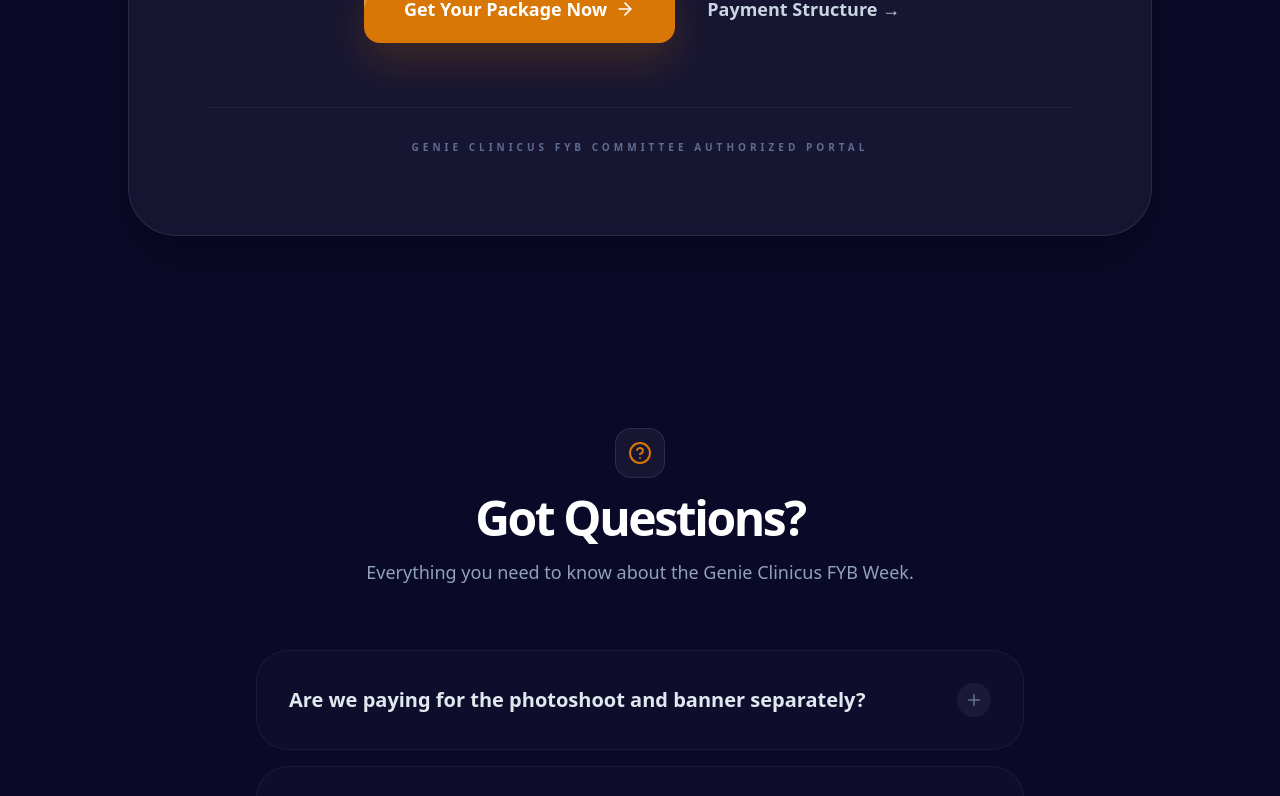
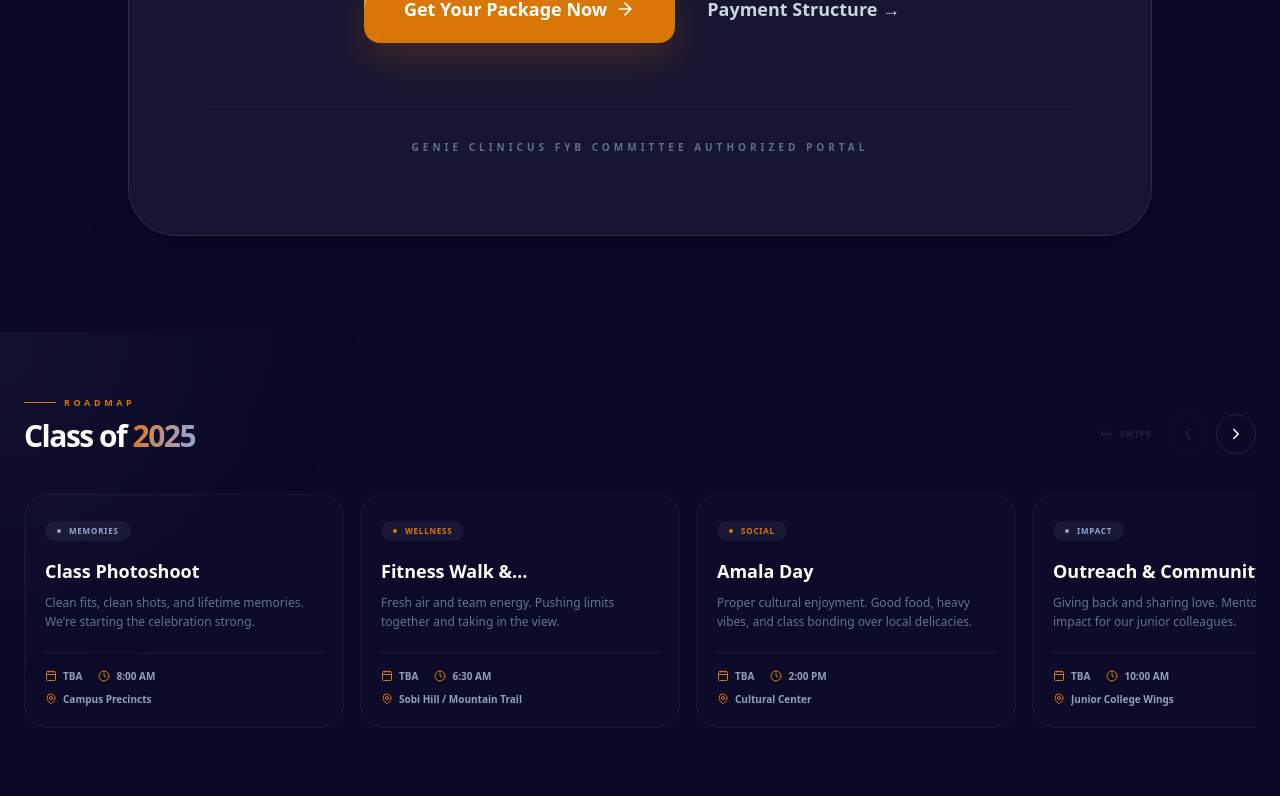
Before and after one commit to Hilosthone/genie-clinicus, a Next.js app: page / in a window 1280 px wide. Shown: the part 1320-2116 px from the top of the page. Built offline with nearby package versions, Linux system fonts and the light colour scheme.

Commit message:
feat: redesign events carousel and update footer contacts

```diff
--- a/app/page.tsx
+++ b/app/page.tsx
@@ -1,6 +1,6 @@
 import Navbar from '@/src/components/layout/Navbar'
 import Hero from '@/src/components/home/Hero'
-// import Events from '@/src/components/home/Events'
+import Events from '@/src/components/home/Events'
 import CTA from '@/src/components/home/CTA'
 import FAQ from '@/src/components/home/FAQ'
 import Footer from '@/src/components/layout/Footer'
@@ -11,7 +11,7 @@ export default function Home() {
       <Navbar />
       <Hero />
       <CTA />
-      {/* <Events /> */}
+      <Events />
       <FAQ />
       <Footer />
     </main>
--- a/src/components/home/Events.tsx
+++ b/src/components/home/Events.tsx
@@ -1,98 +1,164 @@
 // src/components/home/Events.tsx
 'use client'
 import { motion } from 'framer-motion'
-import { Calendar, Clock, MapPin } from 'lucide-react'
+import {
+  Calendar,
+  Clock,
+  MapPin,
+  ChevronRight,
+  ChevronLeft,
+  MoveHorizontal,
+} from 'lucide-react'
+import { useRef, useState, useEffect } from 'react'
 import { EVENTS } from '@/src/constants'
 
 export default function Events() {
+  const scrollRef = useRef<HTMLDivElement>(null)
+  const [canScrollLeft, setCanScrollLeft] = useState(false)
+  const [canScrollRight, setCanScrollRight] = useState(true)
+
+  const checkScroll = () => {
+    if (scrollRef.current) {
+      const { scrollLeft, scrollWidth, clientWidth } = scrollRef.current
+      setCanScrollLeft(scrollLeft > 10)
+      setCanScrollRight(scrollLeft < scrollWidth - clientWidth - 10)
+    }
+  }
+
+  useEffect(() => {
+    const el = scrollRef.current
+    if (el) {
+      el.addEventListener('scroll', checkScroll)
+      return () => el.removeEventListener('scroll', checkScroll)
+    }
+  }, [])
+
+  const scroll = (direction: 'left' | 'right') => {
+    if (scrollRef.current) {
+      const { clientWidth } = scrollRef.current
+      const offset =
+        direction === 'left' ? -clientWidth * 0.7 : clientWidth * 0.7
+      scrollRef.current.scrollBy({ left: offset, behavior: 'smooth' })
+    }
+  }
+
   return (
     <section
       id='events'
-      className='py-20 bg-[#0A0927] relative overflow-hidden'
+      className='py-16 bg-[#0A0927] relative overflow-hidden'
     >
-      {/* Background Glow */}
       <div className='absolute top-0 left-0 w-[400px] h-[400px] bg-[#93A5D1]/5 blur-[100px] rounded-full -translate-x-1/2 -translate-y-1/2' />
 
       <div className='container mx-auto px-6 relative z-10'>
-        <div className='max-w-xl mb-12'>
+        <div className='flex flex-col md:flex-row md:items-end justify-between mb-10 gap-4'>
+          <div className='max-w-md'>
             <motion.div
               initial={{ opacity: 0, x: -20 }}
               whileInView={{ opacity: 1, x: 0 }}
-            className='flex items-center gap-2 mb-3'
+              className='flex items-center gap-2 mb-2'
             >
-            <div className='h-[1px] w-10 bg-[#D97706]' />
-            <span className='text-[#D97706] font-black text-[10px] uppercase tracking-[0.4em]'>
-              Timeline
+              <div className='h-[1px] w-8 bg-[#D97706]' />
+              <span className='text-[#D97706] font-black text-[9px] uppercase tracking-[0.4em]'>
+                Roadmap
               </span>
             </motion.div>
-          <h2 className='text-3xl md:text-4xl font-black text-white tracking-tighter mb-4'>
-            The{' '}
+            <h2 className='text-3xl font-black text-white tracking-tighter'>
+              Class of{' '}
               <span className='text-transparent bg-clip-text bg-gradient-to-r from-[#D97706] to-[#93A5D1]'>
-              Milestone
-            </span>{' '}
-            Week.
+                2025
+              </span>
             </h2>
-          <p className='text-slate-400 font-medium text-base leading-relaxed'>
-            Mark your folders. Here is the official schedule for our final week
-            of excellence.
-          </p>
           </div>
 
-        <div className='grid grid-cols-1 md:grid-cols-2 lg:grid-cols-3 gap-6'>
+          <div className='flex items-center gap-4'>
+            <div className='hidden sm:flex items-center gap-2 text-white/10 font-bold text-[9px] uppercase tracking-widest'>
+              <MoveHorizontal size={12} />
+              <span>Swipe</span>
+            </div>
+
+            <div className='flex gap-2'>
+              <button
+                onClick={() => scroll('left')}
+                disabled={!canScrollLeft}
+                className={`w-10 h-10 rounded-full border border-white/10 flex items-center justify-center text-white transition-all ${!canScrollLeft ? 'opacity-10 cursor-not-allowed' : 'hover:bg-white/5'}`}
+              >
+                <ChevronLeft size={18} />
+              </button>
+              <button
+                onClick={() => scroll('right')}
+                disabled={!canScrollRight}
+                className={`w-10 h-10 rounded-full border border-white/10 flex items-center justify-center text-white transition-all ${!canScrollRight ? 'opacity-10 cursor-not-allowed' : 'hover:bg-white/5'}`}
+              >
+                <ChevronRight size={18} />
+              </button>
+            </div>
+          </div>
+        </div>
+
+        <motion.div
+          ref={scrollRef}
+          className='flex gap-4 overflow-x-auto no-scrollbar pb-6 cursor-grab active:cursor-grabbing select-none'
+          style={{
+            scrollSnapType: 'x mandatory',
+            scrollbarWidth: 'none',
+            WebkitOverflowScrolling: 'touch',
+          }}
+        >
           {EVENTS.map((event, index) => (
-            <EventCard key={index} event={event} index={index} />
+            <motion.div
+              key={index}
+              className='min-w-[280px] md:min-w-[320px] scroll-snap-align-start h-auto'
+              initial={{ opacity: 0, y: 10 }}
+              whileInView={{ opacity: 1, y: 0 }}
+              transition={{ delay: index * 0.05 }}
+            >
+              <EventCard event={event} />
+            </motion.div>
           ))}
-        </div>
+        </motion.div>
       </div>
     </section>
   )
 }
 
-function EventCard({ event, index }: { event: any; index: number }) {
+function EventCard({ event }: { event: any }) {
   return (
-    <motion.div
-      initial={{ opacity: 0, y: 20 }}
-      whileInView={{ opacity: 1, y: 0 }}
-      transition={{ delay: index * 0.1, duration: 0.4 }}
-      whileHover={{ y: -5 }}
-      className='group relative bg-white/[0.02] border border-white/5 rounded-[2rem] p-6 transition-all duration-300 hover:bg-white/[0.05] hover:border-[#D97706]/20'
+    <div className='group relative bg-white/[0.01] border border-white/5 rounded-[1.5rem] p-5 h-full transition-all duration-300 hover:bg-white/[0.03] hover:border-white/10'>
+      <div
+        className='inline-flex items-center gap-2 px-3 py-1 rounded-full bg-white/5 text-[8px] font-black uppercase tracking-widest mb-4'
+        style={{ color: event.color }}
       >
-      {/* Type Badge */}
-      <div className='inline-flex items-center gap-2 px-3 py-1 rounded-full bg-white/5 border border-white/5 text-[#93A5D1] text-[9px] font-black uppercase tracking-widest mb-6'>
-        <div className='w-1 h-1 rounded-full bg-[#D97706]' />
+        <div
+          className='w-1 h-1 rounded-full'
+          style={{ backgroundColor: event.color }}
+        />
         {event.type}
       </div>
 
-      <h3 className='text-xl font-black text-white mb-3 group-hover:text-[#D97706] transition-colors'>
+      <h3 className='text-lg font-bold text-white mb-2 group-hover:text-[#D97706] transition-colors line-clamp-1'>
         {event.title}
       </h3>
 
-      <p className='text-slate-500 text-xs font-medium leading-relaxed mb-6'>
+      <p className='text-slate-500 text-xs font-medium leading-relaxed mb-5 line-clamp-2'>
         {event.description}
       </p>
 
-      <div className='space-y-3 pt-4 border-t border-white/5'>
-        <div className='flex items-center gap-3 text-slate-300'>
-          <Calendar size={14} className='text-[#D97706]' />
-          <span className='text-[11px] font-bold tracking-tight'>
-            {event.date}
-          </span>
+      <div className='flex flex-wrap gap-x-4 gap-y-2 pt-4 border-t border-white/5'>
+        <div className='flex items-center gap-1.5 text-slate-400'>
+          <Calendar size={12} className='text-[#D97706]' />
+          <span className='text-[10px] font-bold'>{event.date}</span>
         </div>
-
-        <div className='flex items-center gap-3 text-slate-300'>
-          <Clock size={14} className='text-[#D97706]' />
-          <span className='text-[11px] font-bold tracking-tight'>
-            {event.time}
-          </span>
+        <div className='flex items-center gap-1.5 text-slate-400'>
+          <Clock size={12} className='text-[#D97706]' />
+          <span className='text-[10px] font-bold'>{event.time}</span>
         </div>
-
-        <div className='flex items-center gap-3 text-slate-300'>
-          <MapPin size={14} className='text-[#D97706]' />
-          <span className='text-[11px] font-bold tracking-tight'>
+        <div className='flex items-center gap-1.5 text-slate-400 w-full'>
+          <MapPin size={12} className='text-[#D97706]' />
+          <span className='text-[10px] font-bold truncate'>
             {event.location}
           </span>
         </div>
       </div>
-    </motion.div>
+    </div>
   )
 }
--- a/src/constants/index.ts
+++ b/src/constants/index.ts
@@ -6,35 +6,91 @@ export const NAV_LINKS = [
   { name: 'FAQ', href: '#faq' },
 ]
 
+// src/constants/index.ts
+
 export const EVENTS = [
   {
-    title: 'Dinner & Awards Night',
-    date: 'May 12, 2026',
-    time: '6:00 PM',
-    location: 'Grand Ballroom, Uni...',
-    description:
-      'An evening of elegance, recognition, and fine dining to celebrate our journey.',
-    type: 'Formal',
+    title: "Class Photoshoot",
+    date: "TBA",
+    time: "8:00 AM",
+    location: "Campus Precincts",
+    description: "Clean fits, clean shots, and lifetime memories. We're starting the celebration strong.",
+    type: "Memories",
+    color: "#93A5D1"
   },
   {
-    title: 'Old School Day',
-    date: 'May 14, 2026',
-    time: '9:00 AM',
-    location: 'Main Campus',
-    description:
-      'Take a trip down memory lane with vintage outfits and classic vibes.',
-    type: 'Themed',
+    title: "Fitness Walk & Mountaineering",
+    date: "TBA",
+    time: "6:30 AM",
+    location: "Sobi Hill / Mountain Trail",
+    description: "Fresh air and team energy. Pushing limits together and taking in the view.",
+    type: "Wellness",
+    color: "#D97706"
   },
   {
-    title: 'Picnic & Games',
-    date: 'May 16, 2026',
-    time: '12:00 PM',
-    location: 'Botanical Garden',
-    description:
-      'Relax, bond, and compete in fun games before the final curtain falls.',
-    type: 'Casual',
+    title: "Amala Day",
+    date: "TBA",
+    time: "2:00 PM",
+    location: "Cultural Center",
+    description: "Proper cultural enjoyment. Good food, heavy vibes, and class bonding over local delicacies.",
+    type: "Social",
+    color: "#D97706"
   },
-]
+  {
+    title: "Outreach & Community Service",
+    date: "TBA",
+    time: "10:00 AM",
+    location: "Junior College Wings",
+    description: "Giving back and sharing love. Mentorship and impact for our junior colleagues.",
+    type: "Impact",
+    color: "#93A5D1"
+  },
+  {
+    title: "Cardio Fest",
+    date: "TBA",
+    time: "8:00 AM",
+    location: "Sports Complex",
+    description: "High energy interhouse sports and competitive fun. Heart-pumping bonding at its best.",
+    type: "Sports",
+    color: "#D97706"
+  },
+  {
+    title: "Academic Conference",
+    date: "TBA",
+    time: "9:00 AM",
+    location: "College Auditorium",
+    description: "Rehabilitation Without Borders: Pathways, Innovations & Global Opportunities.",
+    type: "Professional",
+    color: "#93A5D1"
+  },
+  {
+    title: "Merch Day (Sign-Out Walk)",
+    date: "TBA",
+    time: "12:00 PM",
+    location: "Campus Main Gate",
+    description: "Stepping out in style after exams. Music, pictures, and that pure 'soft life' energy.",
+    type: "Celebration",
+    color: "#D97706"
+  },
+  {
+    title: "Dinner & Awards Night",
+    date: "May 12, 2026",
+    time: "6:00 PM",
+    location: "Grand Ballroom",
+    description: "A classy night of fine dining and recognition as we activate full celebration mode.",
+    type: "Formal",
+    color: "#93A5D1"
+  },
+  {
+    title: "The Grand Trip (Omu Resort)",
+    date: "TBA",
+    time: "7:00 AM",
+    location: "Omu Resort, Lagos",
+    description: "Premium enjoyment. A safe, structured resort experience with games and real bonding.",
+    type: "Adventure",
+    color: "#D97706"
+  }
+];
 
 export const FAQS = [
   {
```
Also changed, not shown: src/components/home/Hero.tsx (+1 -44 lines), src/components/layout/Footer.tsx (+95 -34 lines). Lines whose indentation alone changed are shown as unchanged.
